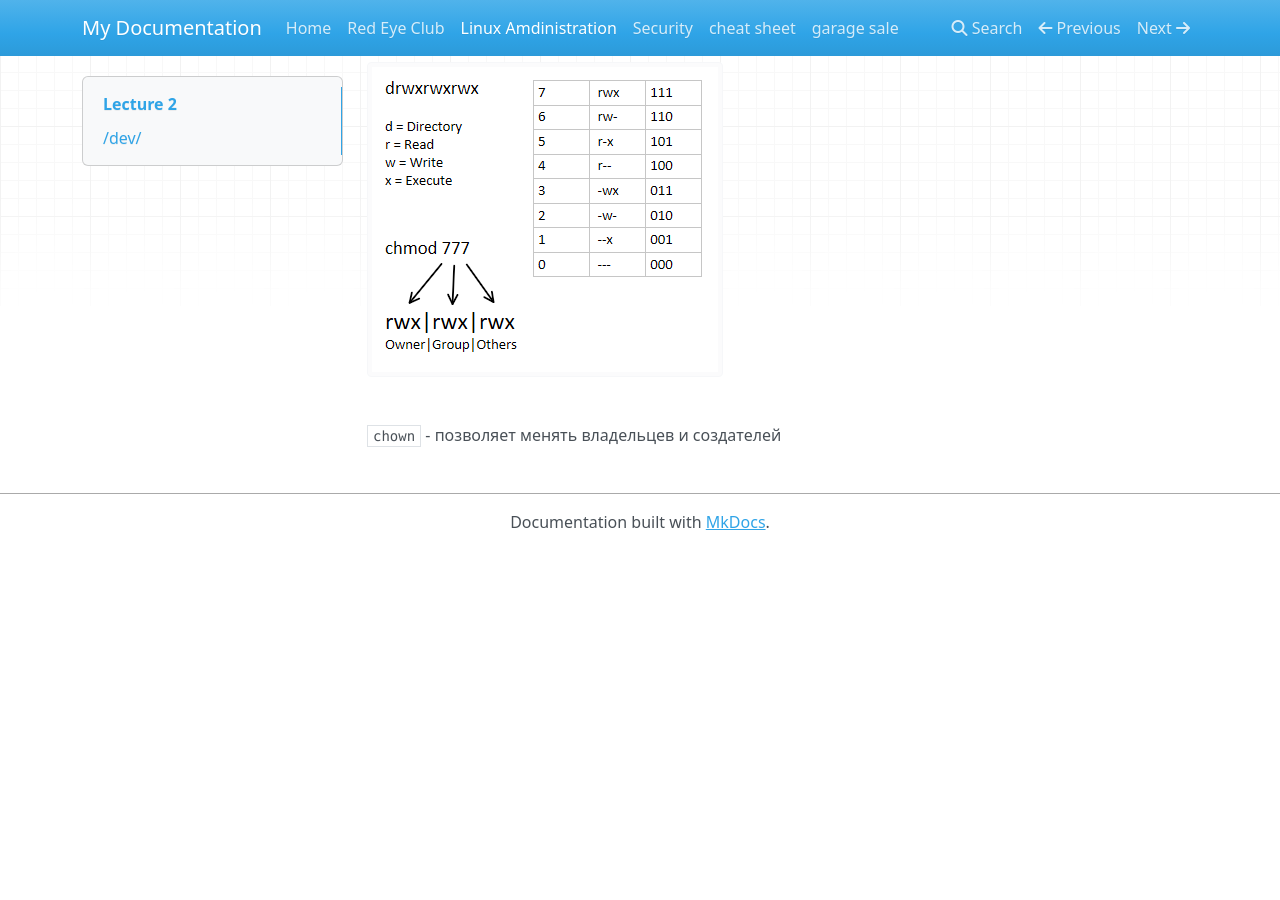
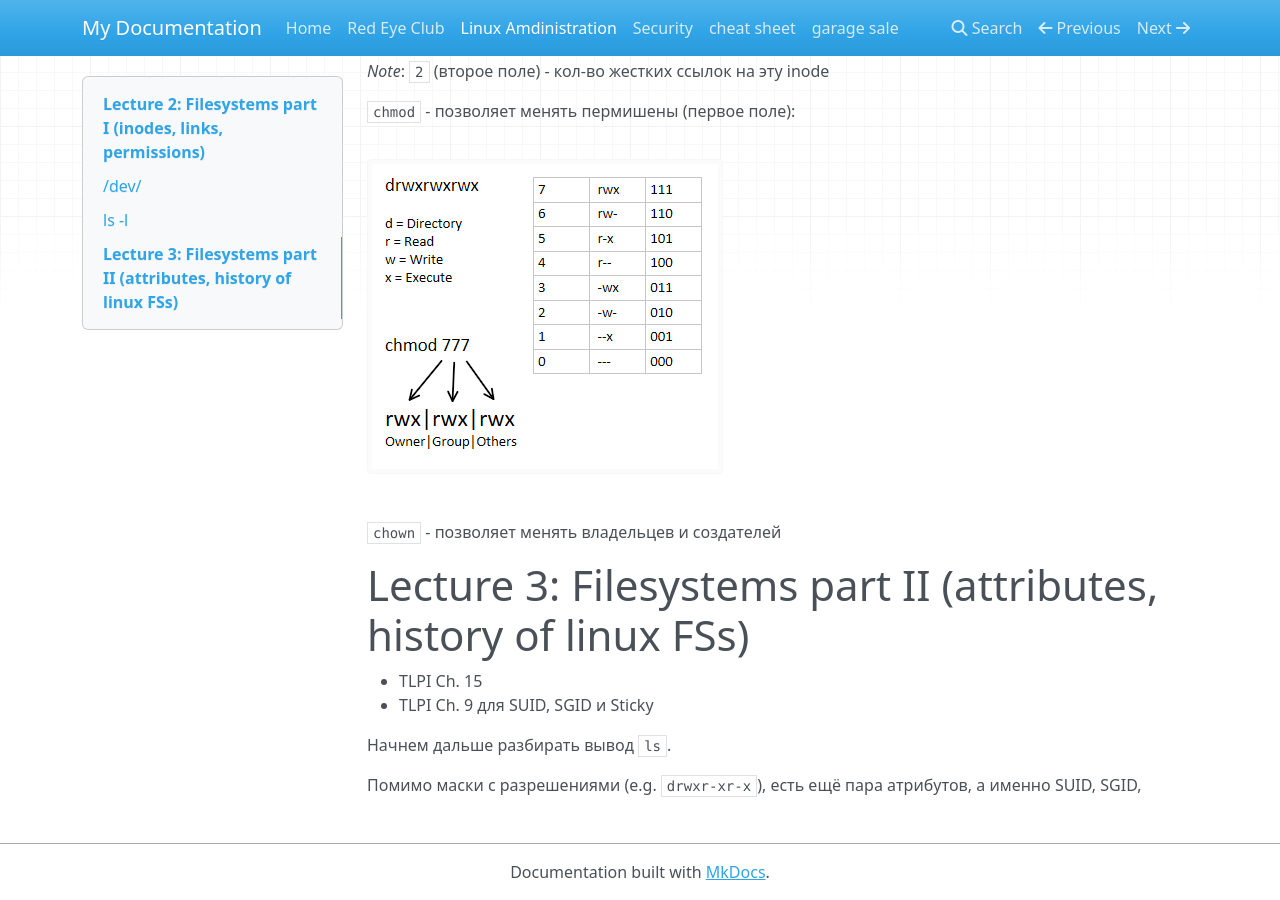
Before and after one commit to iahmad1337/iahmad1337.github.io, an MkDocs documentation site: the page built from docs/linux-admin.md, in a window 1280 px wide and 900 px high, scrolled down 2614 px. Built offline with MkDocs 1.6.1, drawn with Linux system fonts in a browser that asks for light colours; nearby versions of some CDN libraries; before the commit the page ends 3164 px from its top, so only the background shows below that; some of the changed text lies outside the part shown.

Commit message:
add lecture 3 stub

```diff
--- a/docs/linux-admin.md
+++ b/docs/linux-admin.md
@@ -3,7 +3,7 @@ Usefull links:
 - [Advanced bash scripting](https://youtu.be/uqHjc7hlqd0) and the whole
   [playlist](https://www.youtube.com/playlist?list=PLz0NfPpvHdPEmRWIN06SO_lRv-THMfr-R)
 
-# Lecture 2
+# Lecture 2: Filesystems part I (inodes, links, permissions)
 - TLPI Ch. 14-15
 - [inodes in ext4](https://www.kernel.org/doc/html/latest/filesystems/ext4/inodes.html)
 - [netcat](https://linux.die.net/man/1/nc)
@@ -94,6 +94,7 @@ dd of=/dev/sda <./rx
 диск и мы бы получили оверхерд на запись/чтение с него. Зато именованный канал
 работает in-memory.
 
+## `ls -l`
 Разберем вывод `ls -l`:
 ![ll cheatsheet](img/linux-admin/ll-cheatsheet.png)
 
@@ -104,3 +105,13 @@ dd of=/dev/sda <./rx
 ![chmod cheat-sheet](img/linux-admin/chmod-cheatsheet.png)
 
 `chown` - позволяет менять владельцев и создателей
+
+
+# Lecture 3: Filesystems part II (attributes, history of linux FSs)
+- TLPI Ch. 15
+- TLPI Ch. 9 для SUID, SGID и Sticky
+
+Начнем дальше разбирать вывод `ls`.
+
+Помимо маски с разрешениями (e.g. `drwxr-xr-x`), есть ещё пара атрибутов, а
+именно SUID, SGID,
```
